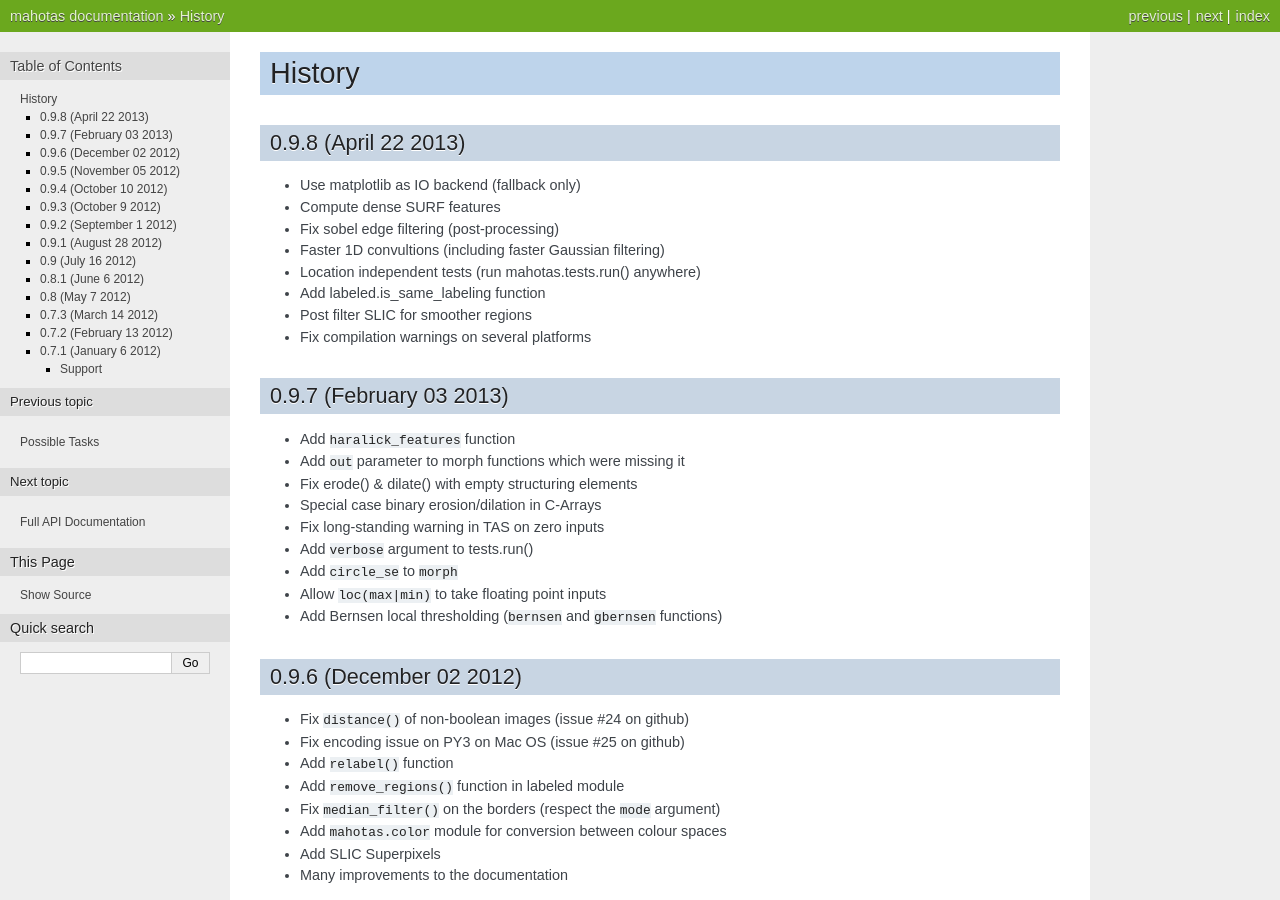
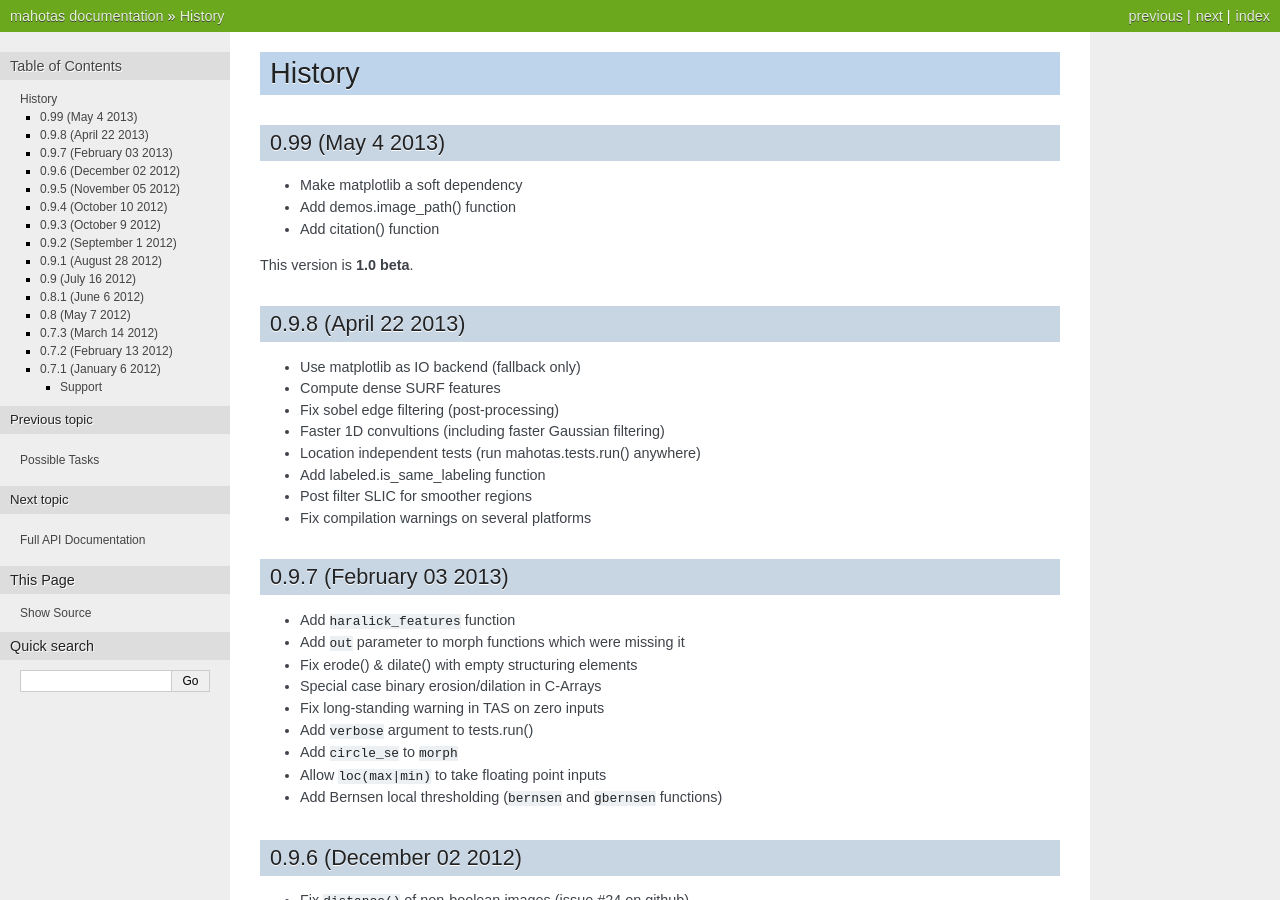
Before and after one commit to luispedro/mahotas, a Sphinx documentation site: the page built from docs/source/history.rst, in a window 1280 px wide and 900 px high. Built offline with Sphinx 7.4.7, drawn with Linux system fonts in a browser that asks for light colours; formulas are drawn with MathJax 3; the version number could not be read and is left out.

Commit message:
BLD New release: 0.99 (1.0 beta!)
If there are no problems with this release, it will become 1.0!

Full ChangeLog:
	* Make matplotlib a soft dependency
	* Add demos.image_path() function
	* Add citation() function

```diff
--- a/docs/source/history.rst
+++ b/docs/source/history.rst
@@ -1,6 +1,14 @@
 =======
 History
 =======
+
+0.99 (May 4 2013)
+~~~~~~~~~~~~~~~~~
+- Make matplotlib a soft dependency
+- Add demos.image_path() function
+- Add citation() function
+
+This version is **1.0 beta**.
 
 0.9.8 (April 22 2013)
 ~~~~~~~~~~~~~~~~~~~~~
```
Also changed, not shown: README.rst (+8 -0 lines), 2 other files.
